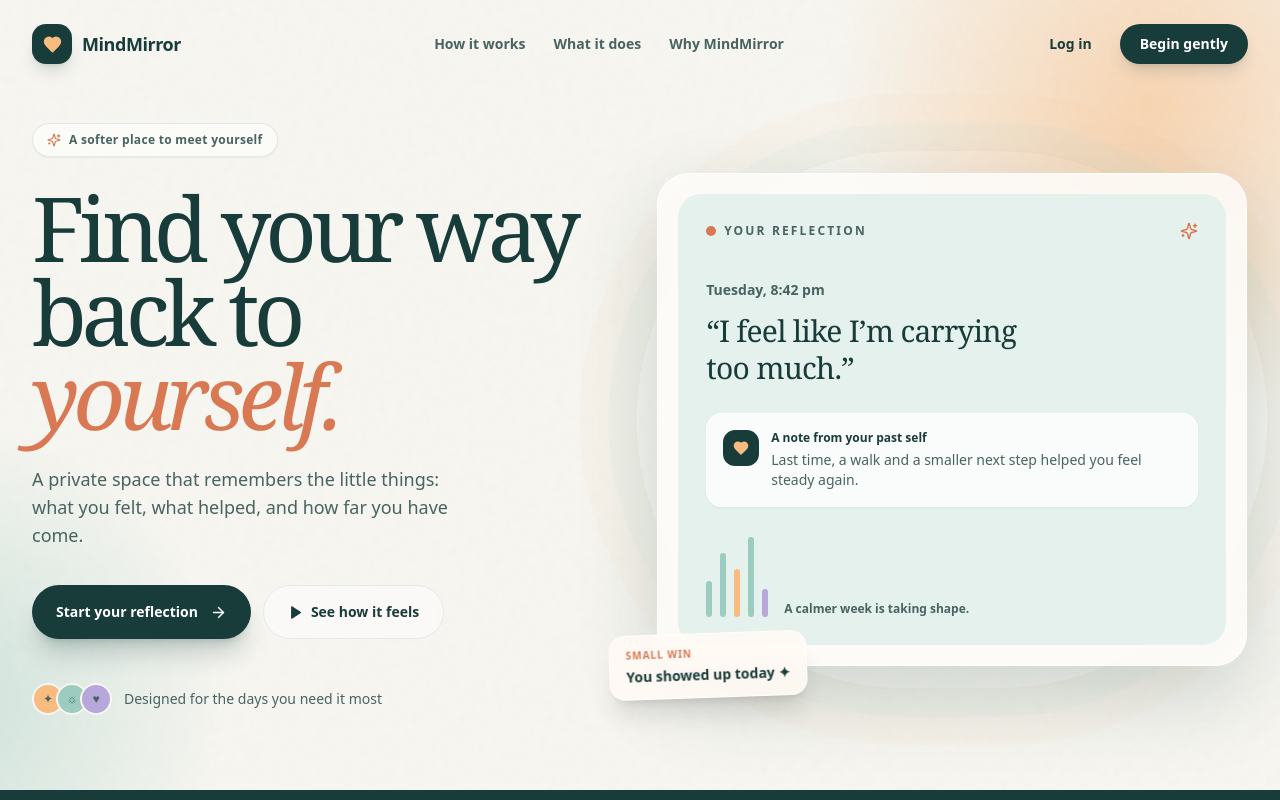
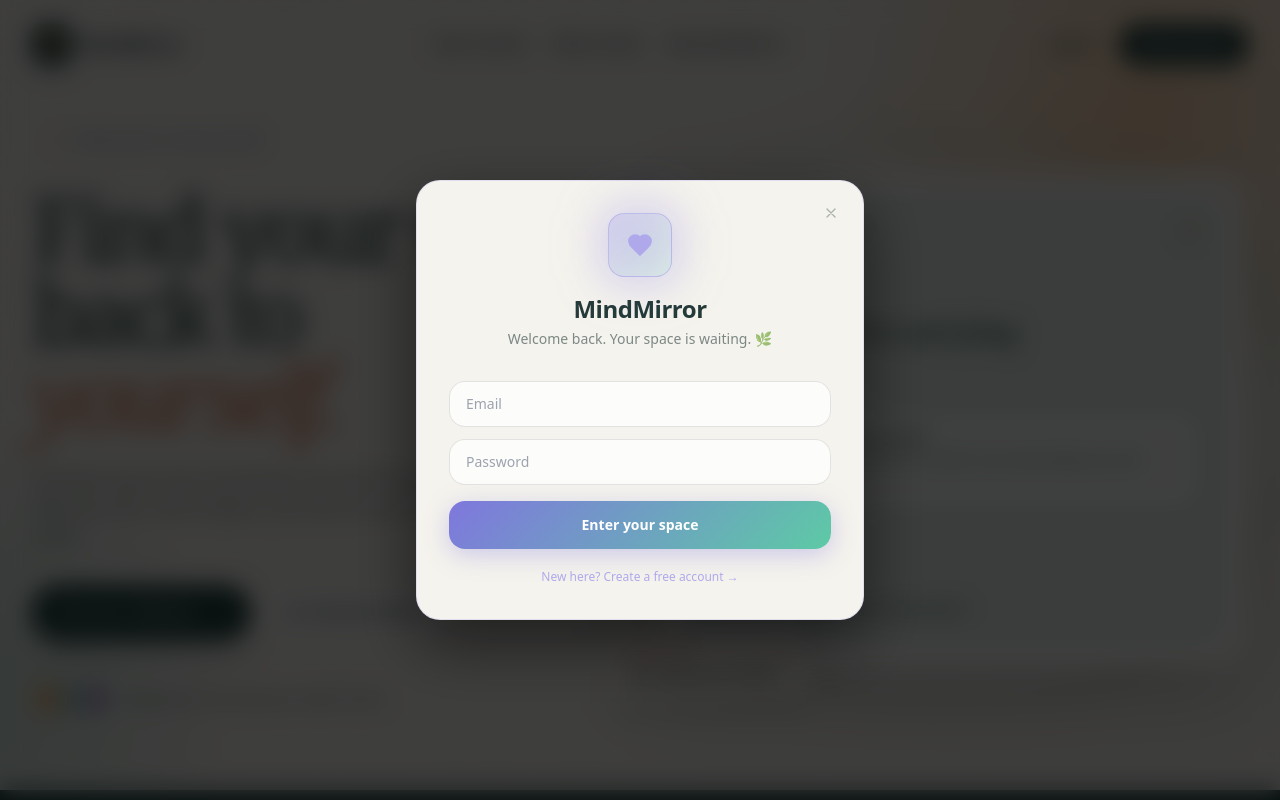
Before and after one commit to Vedika-Shirdhankar/MindMirror, a React (Vite) app: page /why in a window 1280 px wide. Shown: the top 800 px of the page. Built offline with nearby package versions, Linux system fonts and the light colour scheme; no server answers.

Commit message:
Fixed the broken route on home page of login and getting started

```diff
--- a/src/App.jsx
+++ b/src/App.jsx
@@ -54,7 +54,9 @@ function ProtectedShell() {
         <Route path="/appearance" element={<Appearance />} />
         <Route path="/settings" element={<Settings />} />
         <Route path="/why" element={<WhyMindMirror onGetStarted={() => window.location.href = '/companion'} />} />
-        <Route path="*" element={<Navigate to="/" replace />} />
+<Route path="/login" element={<Auth isModal={false} initialMode="login" />} />
+<Route path="/signup" element={<Auth isModal={false} initialMode="signup" />} />
+<Route path="*" element={<Navigate to="/" replace />} />
       </Routes>
     </Layout>
   )
--- a/src/pages/Landing.jsx
+++ b/src/pages/Landing.jsx
@@ -2,6 +2,7 @@ import { useEffect, useState } from 'react'
 import { motion } from 'framer-motion'
 import { ArrowRight, BookOpen, Brain, Check, ChevronRight, Heart, MessageCircle, Play, ShieldCheck, Sparkles, Stars } from 'lucide-react'
 import Auth from './Auth.jsx'
+
 import WhyMindMirror from './WhyMindMirror.jsx'
 
 const features = [
@@ -53,6 +54,6 @@ export default function Landing({ autoOpenAuth = false }) {
     <section id="features" className="relative z-10 mx-auto max-w-7xl px-5 py-24 md:px-8 md:py-32"><motion.div initial="hidden" whileInView="visible" viewport={{ once: true, amount: .2 }} variants={{ visible: { transition: { staggerChildren: .12 } } }}><motion.p variants={reveal} className="text-xs font-bold uppercase tracking-[.2em] text-[#d97954]">Made to stay with you</motion.p><motion.div variants={reveal} className="mt-4 flex flex-col justify-between gap-5 md:flex-row md:items-end"><h2 className="max-w-2xl font-serif text-4xl tracking-tight text-[#183c3a] md:text-5xl">More than a place to put your thoughts.</h2><p className="max-w-sm text-sm leading-6 text-[#486360]">A toolkit for softer landings, clearer patterns, and more trust in yourself.</p></motion.div><div className="mt-12 grid gap-5 md:grid-cols-3">{features.map((feature, i) => { const Icon = feature.icon; return <motion.article variants={reveal} whileHover={{ y: -8 }} key={feature.title} className={`landing-feature landing-feature--${feature.tone} rounded-[1.75rem] p-7 md:p-8`}><span className="grid h-12 w-12 place-items-center rounded-2xl bg-white/70"><Icon size={22} /></span><p className="mt-12 text-xs font-bold text-[#486360]">0{i + 1}</p><h3 className="mt-3 text-xl font-bold tracking-tight text-[#183c3a]">{feature.title}</h3><p className="mt-3 text-sm leading-6 text-[#486360]">{feature.text}</p></motion.article> })}</div></motion.div></section>
     <section className="relative z-10 px-5 pb-24 md:px-8 md:pb-32"><div className="mx-auto max-w-7xl overflow-hidden rounded-[2rem] bg-[#d97954] px-7 py-14 text-white md:px-16 md:py-20"><div className="grid items-center gap-10 md:grid-cols-[1fr_auto]"><div><p className="text-xs font-bold uppercase tracking-[.2em] text-[#fff1df]">Your space. Your pace.</p><h2 className="mt-4 max-w-xl font-serif text-4xl leading-tight tracking-tight md:text-5xl">The kindest voice you can hear is often your own.</h2><div className="mt-7 flex flex-wrap gap-4 text-sm font-semibold text-[#fff1df]"><span className="flex items-center gap-2"><Check size={16} /> Private by design</span><span className="flex items-center gap-2"><ShieldCheck size={16} /> Judgment-free</span></div></div><button onClick={() => openAuth('signup')} className="inline-flex items-center justify-center gap-3 rounded-full bg-[#183c3a] px-6 py-4 text-sm font-bold shadow-xl shadow-[#9f4832]/25 transition hover:-translate-y-1">Meet MindMirror <ArrowRight size={17} /></button></div></div></section>
     <footer className="relative z-10 border-t border-[#183c3a]/10 px-5 py-7 md:px-8"><div className="mx-auto flex max-w-7xl flex-col justify-between gap-3 text-sm text-[#486360] sm:flex-row"><span className="font-bold text-[#183c3a]">MindMirror</span><span>Made for more mindful moments.</span></div></footer>
-    {showAuthModal && <Auth initialMode={authModalMode} onClose={() => setShowAuthModal(false)} />}
+    {showAuthModal && <Auth isModal={true} initialMode={authModalMode} onClose={() => setShowAuthModal(false)} />}
   </main>
 }
```
